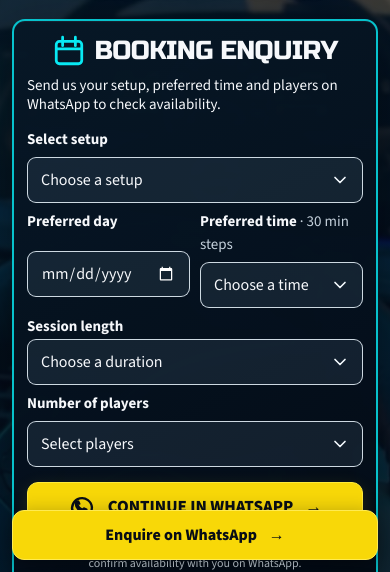
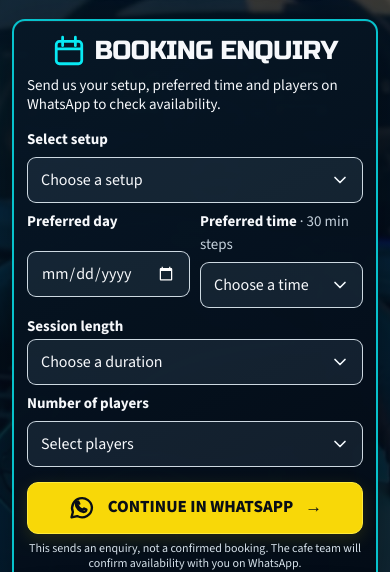
Before and after one commit to VrutujRaut/playz24-gaming-cafe, a plain HTML site: page index.html in a window 390 px wide. Shown: the part 272-844 px from the top of the page. Drawn offline with Linux system fonts and the light colour scheme.

Commit message:
Keep mobile booking bar clear of form

```diff
--- a/app.js
+++ b/app.js
@@ -6,6 +6,7 @@ const siteNav = document.querySelector('#site-nav');
 const setupSelect = document.querySelector('#setup');
 const durationField = document.querySelector('#duration-field');
 const durationSelect = document.querySelector('#duration');
+const mobileBook = document.querySelector('.mobile-book');
 
 function syncSessionDuration() {
   const isPool = setupSelect?.value === 'Pool table';
@@ -65,6 +66,14 @@ navToggle?.addEventListener('click', () => {
   siteNav?.classList.toggle('open', !isOpen);
 });
 
+const bookingSubmit = bookingForm?.querySelector('button[type="submit"]');
+if (mobileBook && bookingSubmit && 'IntersectionObserver' in window) {
+  const bookingObserver = new IntersectionObserver(([entry]) => {
+    mobileBook.classList.toggle('is-hidden', entry.isIntersecting);
+  }, { threshold: 0.15 });
+  bookingObserver.observe(bookingSubmit);
+}
+
 siteNav?.querySelectorAll('a').forEach((link) => {
   link.addEventListener('click', () => {
     navToggle?.setAttribute('aria-expanded', 'false');
--- a/pro-max.css
+++ b/pro-max.css
@@ -22,5 +22,5 @@ body{font-size:16px;line-height:1.5}
 .experience-item,.review-quotes figure{animation:pro-reveal .45s both;animation-timing-function:cubic-bezier(.2,.8,.2,1)}
 .experience-item:nth-child(2),.review-quotes figure:nth-child(2){animation-delay:.06s}.experience-item:nth-child(3),.review-quotes figure:nth-child(3){animation-delay:.12s}
 @keyframes pro-reveal{from{opacity:.6;transform:translateY(9px)}to{opacity:1;transform:translateY(0)}}
-@media(max-width:760px){.site-header{backdrop-filter:none}.brand-word strong{font-size:23px}.hero h1{font-size:clamp(38px,9.3vw,54px);line-height:1.02}.panel{border-radius:13px}.button{min-height:50px}.site-nav a{min-height:44px;font-size:16px}.happy-copy h2{font-size:20px}.experience-item{min-height:72px}}
+@media(max-width:760px){.site-header{backdrop-filter:none}.brand-word strong{font-size:23px}.hero h1{font-size:clamp(38px,9.3vw,54px);line-height:1.02}.panel{border-radius:13px}.button{min-height:50px}.site-nav a{min-height:44px;font-size:16px}.happy-copy h2{font-size:20px}.experience-item{min-height:72px}.mobile-book{transition:transform .2s ease-out,opacity .2s ease-out}.mobile-book.is-hidden{opacity:0;transform:translateY(150%);pointer-events:none}}
 @media(prefers-reduced-motion:reduce){html{scroll-behavior:auto}.experience-item,.review-quotes figure{animation:none}.photo-gallery img{transition:none}}
```
